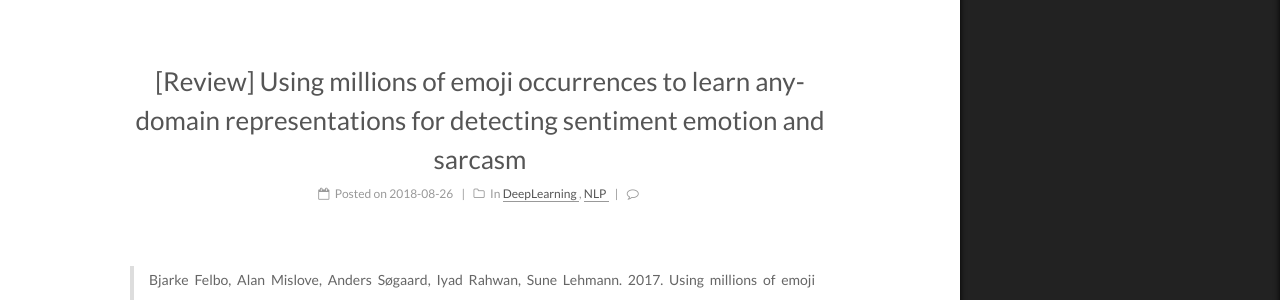
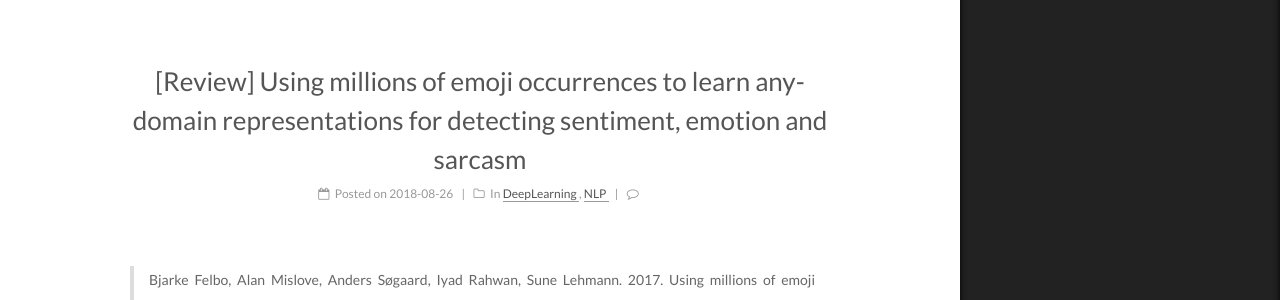
Before and after one commit to novdov/novdov.github.io, a Jekyll site: the page built from _posts/2018-08-26-Review-Using-millions-of-emoji-occurrences-to-learn-any-domain-representations-for-detecting-sentiment,-emotion-and-sarcasm.md, in a window 1280 px wide. Shown: the part 279-579 px from the top of the page. Built offline with Jekyll 4.4.1, drawn with Linux system fonts in a browser that asks for light colours; comment, search, counter and statistics services are not loaded.

```diff
--- a/_posts/2018-08-26-Review-Using-millions-of-emoji-occurrences-to-learn-any-domain-representations-for-detecting-sentiment,-emotion-and-sarcasm.md
+++ b/_posts/2018-08-26-Review-Using-millions-of-emoji-occurrences-to-learn-any-domain-representations-for-detecting-sentiment,-emotion-and-sarcasm.md
@@ -1,5 +1,5 @@
 ---
-title: '[Review] Using millions of emoji occurrences to learn any-domain representations for detecting sentiment emotion and sarcasm'
+title: '[Review] Using millions of emoji occurrences to learn any-domain representations for detecting sentiment, emotion and sarcasm'
 description: 이모지를 이용한 domain representation 학습과 레이어의 각 부분을 따로 학습 시키는 transfer learning "chain-thaw”를 소개한 논문을 리뷰합니다.
 date: 2018-08-26
 category:
```
Also changed, not shown: 2 other files.
